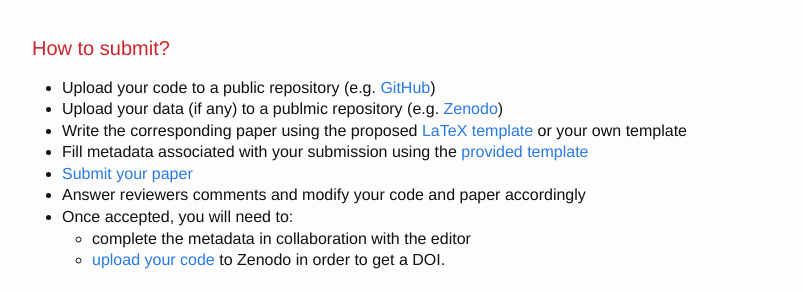
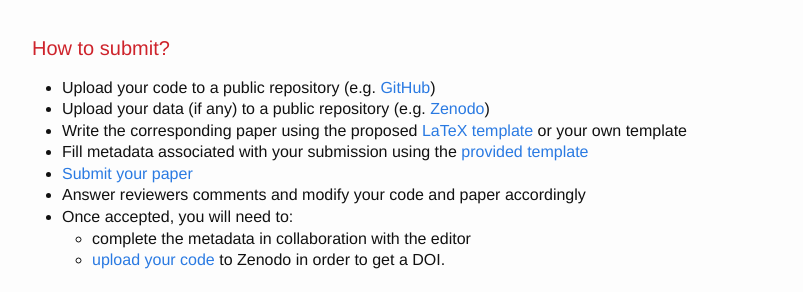
Before and after one commit to ReScience/rescience.github.io, a Jekyll site: the page built from 02-write.md, in a window 1280 px wide. Shown: the part 576-868 px from the top of the page, without its empty margins (238-1041 px from the left). Built offline with Jekyll 4.4.1, drawn with Linux system fonts in a browser that asks for light colours; our own code applies the rules of GitHub Pages for plain Markdown files.

Commit message:
type in text

```diff
--- a/02-write.md
+++ b/02-write.md
@@ -28,7 +28,7 @@ improved version later.
 
 * Upload your code to a public repository
   (e.g. [GitHub](https://github.com))
-* Upload your data (if any) to a publmic repository
+* Upload your data (if any) to a public repository
   (e.g. [Zenodo](https://zenodo.org/))
 * Write the corresponding paper using the proposed
   [LaTeX template](https://github.com/rescience/template)
```
